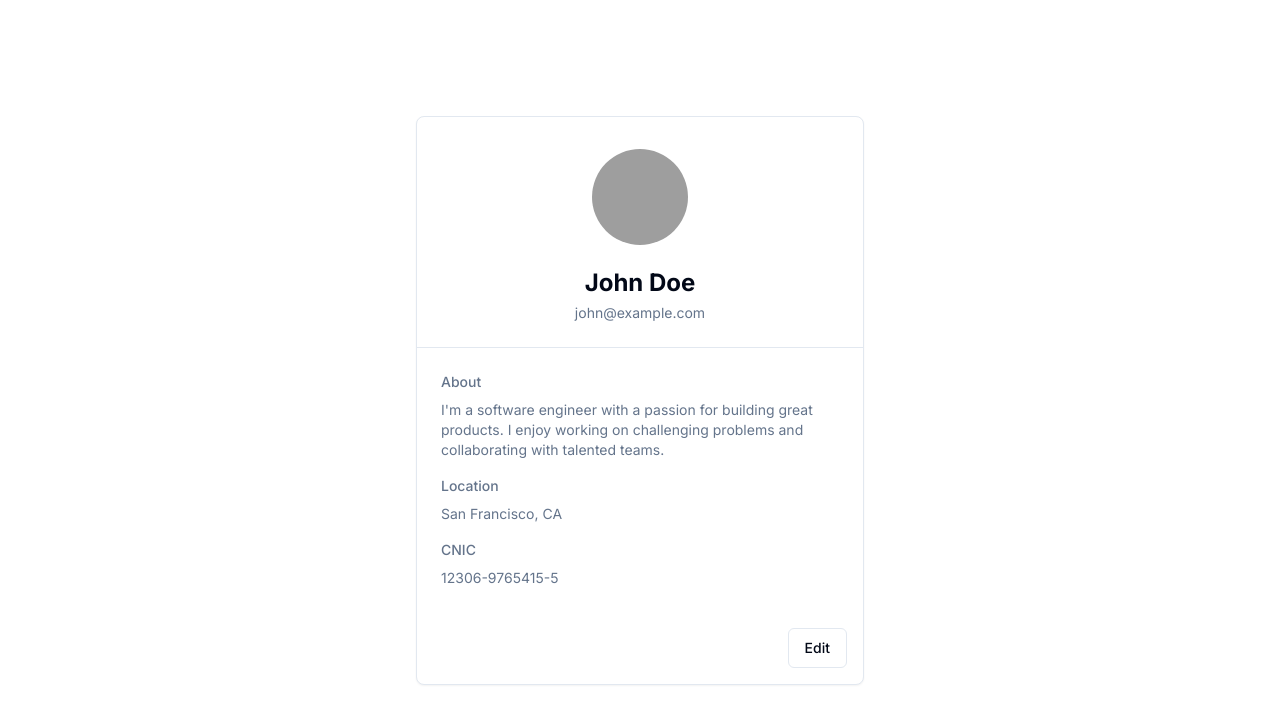
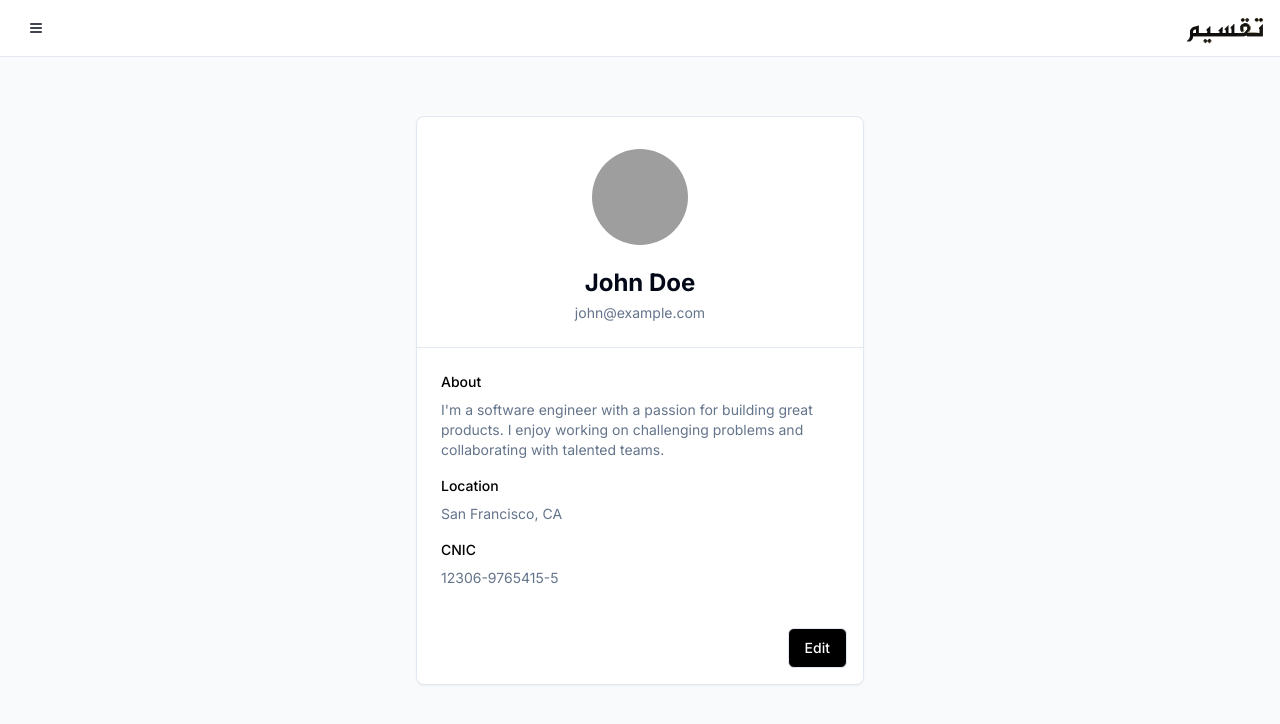
Before and after one commit to RyanSikandar/taqseem-frontend, a Next.js app: page /profile in a window 1280 px wide. Shown: the top 724 px of the page. Built offline with nearby package versions, Linux system fonts and the light colour scheme; grey boxes are pictures that could not be loaded.

Commit message:
chore: cosmetic changes

```diff
--- /dev/null
+++ b/app/profile/layout.tsx
@@ -0,0 +1,19 @@
+import Navbar from "@/components/home/Navbar";
+import { NavigationProvider } from "@/context/navigation-context";
+
+type LayoutProps = {
+    children: React.ReactNode;
+};
+
+export default function Layout({ children }: LayoutProps) {
+    return (
+        <NavigationProvider>
+        <div className="min-h-screen bg-white">
+            <Navbar showActionButtons={false} showSearchBar={false}/>
+            <main>
+                {children}
+            </main>
+        </div>
+        </NavigationProvider>
+    );
+}
--- a/app/profile/page.tsx
+++ b/app/profile/page.tsx
@@ -24,7 +24,7 @@ export default function ProfilePage() {
     setEditMode(false)
   }
   return (
-    <div className="h-screen p-4 flex items-center justify-center">
+    <div className="h-screen p-4 flex items-center justify-center bg-gray-50">
       <Card className="w-full max-w-md mx-auto ">
         <CardHeader className="flex flex-col items-center gap-4 pt-8 pb-6">
           <Avatar className="h-24 w-24">
@@ -41,19 +41,19 @@ export default function ProfilePage() {
         <Separator />
         <CardContent className="grid gap-4 p-6">
           <div className="grid gap-2">
-            <div className="text-sm font-medium text-muted-foreground">About</div>
+            <div className="text-sm font-medium text-black">About</div>
 
             <div className="text-sm text-muted-foreground">{formData.about}</div>
 
           </div>
           <div className="grid gap-2">
-            <div className="text-sm font-medium text-muted-foreground">Location</div>
+            <div className="text-sm font-medium text-black">Location</div>
 
             <div className="text-sm text-muted-foreground">{formData.location}</div>
 
           </div>
           <div className="grid gap-2">
-            <div className="text-sm font-medium text-muted-foreground">CNIC</div>
+            <div className="text-sm font-medium text-black">CNIC</div>
 
             <div className="text-sm text-muted-foreground">{formData.CNIC}</div>
 
@@ -61,11 +61,11 @@ export default function ProfilePage() {
         </CardContent>
         <CardFooter className="flex justify-end p-4">
           {editMode ? (
-            <Button variant="outline" onClick={handleSave}>
+            <Button variant="outline" onClick={handleSave} className="bg-black text-white hover:bg-[#F7AB0A] hover:text-white">
               Save
             </Button>
           ) : (
-            <Button variant="outline" onClick={handleEdit}>
+            <Button variant="outline" onClick={handleEdit} className="bg-black text-white hover:bg-[#F7AB0A] hover:text-white">
               Edit
             </Button>
           )}
--- a/components/home/Navbar.tsx
+++ b/components/home/Navbar.tsx
@@ -6,7 +6,13 @@ import { Button } from "@/components/ui/button";
 import { SideMenu } from "./SideMenu";
 import { useNavigation } from "@/context/navigation-context";
 
-export default function Navbar() {
+export interface NavbarProps {
+  showActionButtons?: boolean;
+  showSearchBar?: boolean;
+}
+
+
+export default function Navbar({ showActionButtons = true, showSearchBar = true }: NavbarProps) {
   const { activeTab, setActiveTab } = useNavigation();
 
   return (
@@ -17,13 +23,13 @@ export default function Navbar() {
           <img src="/assets/icons/Taqseem.svg" alt="logo" className="w-25 h-20" />
         </div>
 
-        <Button variant="ghost" size="icon" className="p-2">
+        {showSearchBar && <Button variant="ghost" size="icon" className="p-2">
           <Search className="w-5 h-5" />
-        </Button>
+        </Button>}
       </div>
 
       {/* Action buttons */}
-      <div className="flex px-4 pb-3 gap-4 overflow-x-auto justify-around">
+      {showActionButtons && <div className="flex px-4 pb-3 gap-4 overflow-x-auto justify-around">
         <Button
           className={`rounded-full px-6 ${activeTab === 'donate' ? 'bg-[#F7AB0A] hover:bg-[#F7AB0A]/80' : 'bg-black hover:bg-[#F7AB0A]/80'
             }`}
@@ -38,7 +44,7 @@ export default function Navbar() {
         >
           Volunteer
         </Button>
-      </div>
+      </div>}
     </header>
   );
 }
```
